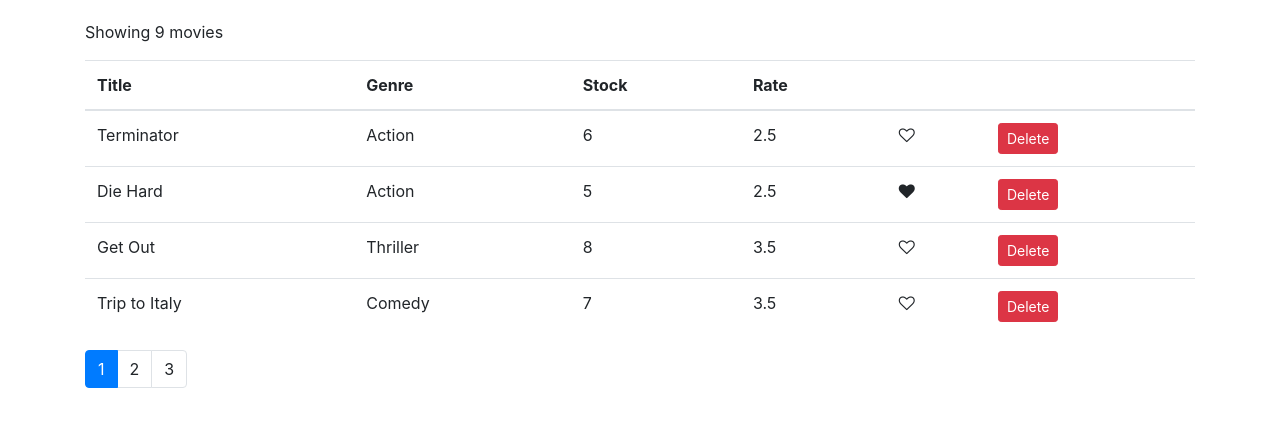
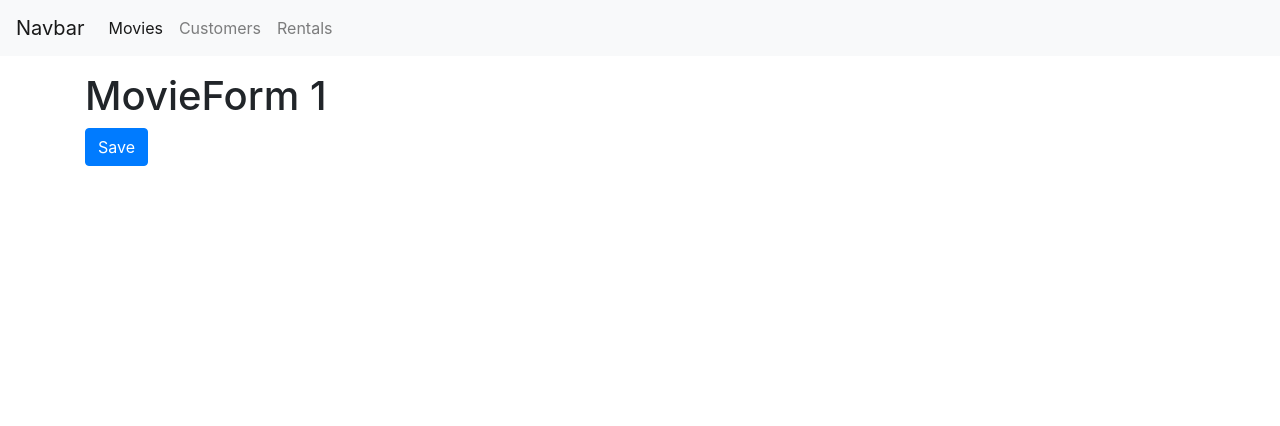
Before and after one commit to shubhamwingify/vidly, a React (Create React App) app: page /movies/1 in a window 1280 px wide. Shown: the top 426 px of the page. Built offline with nearby package versions, Linux system fonts and the light colour scheme.

Commit message:
add routes

```diff
--- a/package.json
+++ b/package.json
@@ -12,6 +12,7 @@
     "prop-types": "^15.8.1",
     "react": "^18.0.0",
     "react-dom": "^18.0.0",
+    "react-router-dom": "^4.3.1",
     "react-scripts": "5.0.1",
     "web-vitals": "^2.1.4"
   },
--- a/src/App.js
+++ b/src/App.js
@@ -1,11 +1,29 @@
 import './App.css';
 import Movies from "./components/movies";
+import Navbar from "./components/navbar";
+import {Redirect, Route, Switch} from "react-router-dom";
+import Customers from "./components/customers";
+import Rentals from "./components/rentals";
+import NotFound from "./components/notFound";
+import MovieForm from "./MovieForm";
 
 function App() {
     return (
-        <main role="main" className="container">
-            <Movies/>
-        </main>
+        <div>
+            <Navbar/>
+            <main className="container mt-3">
+                {/*Match first route from inside routes */}
+                <Switch>
+                    <Route path="/movies/:id" component={MovieForm}/>
+                    <Route path="/movies" component={Movies}/>
+                    <Route path="/customers" component={Customers}/>
+                    <Route path="/rentals" component={Rentals}/>
+                    <Route path="/not-found" component={NotFound}/>
+                    <Redirect from="/" exact to="/movies"/>
+                    <Redirect to="/not-found"/>
+                </Switch>
+            </main>
+        </div>
     );
 }
 
--- /dev/null
+++ b/src/MovieForm.js
@@ -0,0 +1,22 @@
+import {Component} from "react";
+
+class MovieForm extends Component {
+    handleSave = () => {
+        this.props.history.replace('/movies');
+    }
+
+    render() {
+        return (
+            <div>
+                <h1>
+                    MovieForm {this.props.match.params.id}
+                </h1>
+                <button className="btn btn-primary" onClick={this.handleSave}>
+                    Save
+                </button>
+            </div>
+        )
+    }
+}
+
+export default MovieForm;
--- a/src/components/common/pagination.jsx
+++ b/src/components/common/pagination.jsx
@@ -7,7 +7,7 @@ class Pagination extends Component {
         const {itemsCount, pageSize, currentPage, onPageChange} = this.props;
         const pagesCount = Math.ceil(itemsCount / pageSize);
 
-        if (pagesCount === 0) {
+        if (pagesCount < 2) {
             return null;
         }
 
@@ -18,7 +18,7 @@ class Pagination extends Component {
                 <ul className="pagination">
                     {pages.map(page => (
                         <li className={page === currentPage ? 'page-item active' : 'page-item'} key={page}>
-                            <a className="page-link" onClick={() => onPageChange(page)}>{page}</a>
+                            <a className="page-link" onClick={() => onPageChange(page)} href="javascript:void(0);">{page}</a>
                         </li>
                     ))}
                 </ul>
--- /dev/null
+++ b/src/components/customers.jsx
@@ -0,0 +1,7 @@
+const Customers = (props) => {
+    return (
+        <h1>Customers</h1>
+    )
+};
+
+export default Customers;
--- a/src/components/movies.jsx
+++ b/src/components/movies.jsx
@@ -3,6 +3,7 @@ import Like from "./common/like";
 import {getMovies} from "../services/fakeMovieService";
 import Pagination from "./common/pagination";
 import {paginator} from "../utils/paginator";
+import {Link} from "react-router-dom";
 
 export default class Movies extends Component {
     state = {
@@ -35,6 +36,7 @@ export default class Movies extends Component {
 
         return (
             <React.Fragment>
+                <h1>Movies</h1>
                 <p>Showing {count} movies</p>
                 <table className="table">
                     <thead>
@@ -50,7 +52,7 @@ export default class Movies extends Component {
                     <tbody>
                     {movies.map((movie) => (
                         <tr key={movie._id}>
-                            <td>{movie.title}</td>
+                            <td><Link to={`/movies/${movie._id}`} >{movie.title}</Link></td>
                             <td>{movie.genre.name}</td>
                             <td>{movie.numberInStock}</td>
                             <td>{movie.dailyRentalRate}</td>
--- /dev/null
+++ b/src/components/navbar.jsx
@@ -0,0 +1,24 @@
+import {Link, NavLink} from "react-router-dom";
+
+const Navbar = (props) => {
+    return (
+        <nav className="navbar navbar-expand-lg navbar-light bg-light">
+            <NavLink className="navbar-brand" to="/">Navbar</NavLink>
+            <div className="collapse navbar-collapse" id="navbarNav">
+                <ul className="navbar-nav">
+                    <li className="nav-item">
+                        <NavLink className="nav-link" to="/movies">Movies</NavLink>
+                    </li>
+                    <li className="nav-item">
+                        <NavLink className="nav-link" to="/customers">Customers</NavLink>
+                    </li>
+                    <li className="nav-item">
+                        <NavLink className="nav-link" to="/rentals">Rentals</NavLink>
+                    </li>
+                </ul>
+            </div>
+        </nav>
+    )
+};
+
+export default Navbar;
--- /dev/null
+++ b/src/components/notFound.jsx
@@ -0,0 +1,7 @@
+const NotFound = (props) => {
+    return (
+        <h1>NotFound</h1>
+    )
+};
+
+export default NotFound;
--- /dev/null
+++ b/src/components/rentals.jsx
@@ -0,0 +1,7 @@
+const Rentals = (props) => {
+    return (
+        <h1>Rentals</h1>
+    )
+};
+
+export default Rentals;
--- a/src/index.css
+++ b/src/index.css
@@ -5,7 +5,6 @@ body {
     sans-serif;
     -webkit-font-smoothing: antialiased;
     -moz-osx-font-smoothing: grayscale;
-    padding: 20px 0 0 0;
 }
 
 code {
--- a/src/index.js
+++ b/src/index.js
@@ -5,12 +5,13 @@ import App from './App';
 import reportWebVitals from './reportWebVitals';
 import 'bootstrap/dist/css/bootstrap.css';
 import 'font-awesome/css/font-awesome.css';
+import {BrowserRouter} from "react-router-dom";
 
 const root = ReactDOM.createRoot(document.getElementById('root'));
 root.render(
-  <React.StrictMode>
-    <App />
-  </React.StrictMode>
+    <BrowserRouter>
+        <App/>
+    </BrowserRouter>
 );
 
 // If you want to start measuring performance in your app, pass a function
```
Also changed, not shown: 1 other file (tests, documents, lock files or other folders).
